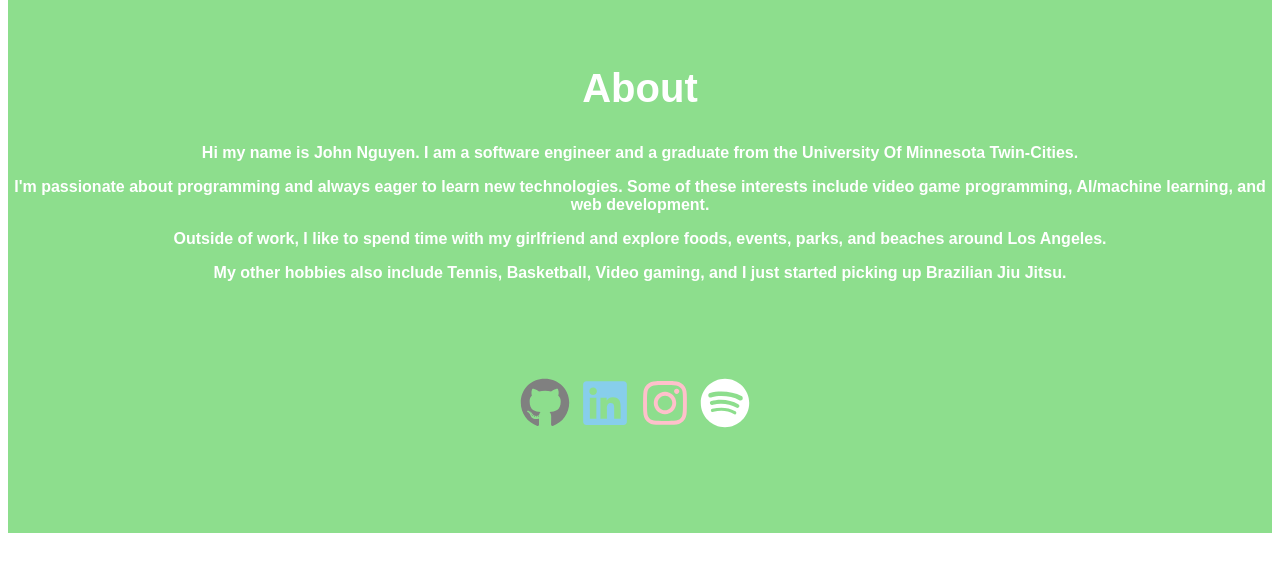
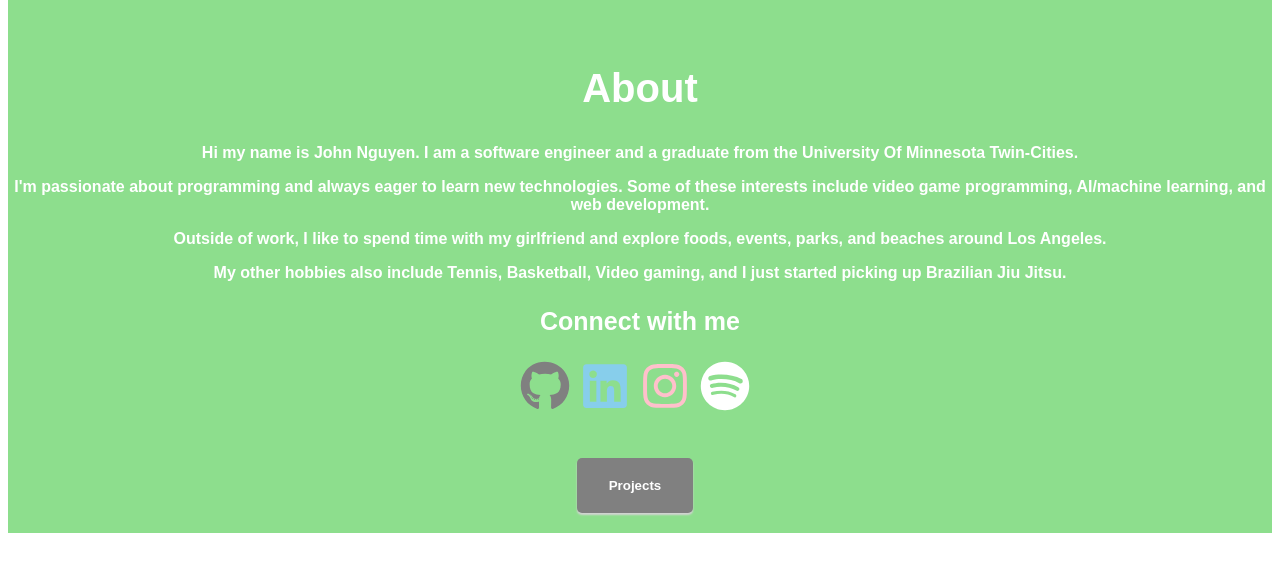
Before and after one commit to johnson82nguyen/React-Main-Portfolio, a React (Create React App) app in the folder react-app/: page / in a window 1280 px wide. Shown: the part 1915-2487 px from the top of the page. Built offline with nearby package versions, Linux system fonts and the light colour scheme.

Commit message:
Added button to about, restructured it a little bit

```diff
--- a/react-app/src/components/About.css
+++ b/react-app/src/components/About.css
@@ -19,8 +19,12 @@
 }
 
 .aboutMeIcons {
-    padding-top: 80px;
     font-size: 50px;
+}
+
+.socials {
+    font-size: 25px;
+    font-weight: bold;
 }
 
  a {
--- a/react-app/src/components/About.js
+++ b/react-app/src/components/About.js
@@ -4,8 +4,31 @@ import { FaGithub } from 'react-icons/fa';
 import { FaLinkedin } from 'react-icons/fa';
 import { FaInstagram } from 'react-icons/fa';
 import { FaSpotify } from 'react-icons/fa';
+import { Link } from 'react-scroll';
+import styled from 'styled-components';
 
 const About = () => {
+
+    const Button = styled.button`
+        background-color: gray;
+        color: white;
+        text-align: center;
+        align-items: center;
+        padding: 20px 32px;
+        border-radius: 5px;
+        margin-top: 35px;
+        border: 0;
+        outline: 0;
+        box-shadow: 0px 2px 2px lightgray;
+        transition: ease background-color 250ms;
+        font-family: sans-serif;
+        font-weight: bold;
+        border-outline: 0px;
+        &:hover {
+            background-color: #696969;
+        }
+    `
+
     return (
         <div className='about' id='about'>
             <div className='container'>
@@ -21,7 +44,7 @@ const About = () => {
                 </div>
             </div>
 
-
+            <h3 className="socials">Connect with me</h3>
             <div className="aboutMeIcons">
             <a href="https://github.com/johnson82nguyen" style={{color: 'gray'}} title="github" target="_blank"><FaGithub/></a>
             <a href="https://www.linkedin.com/in/johnson-nguyen82/" style={{color: 'skyblue'}} target="_blank"><FaLinkedin/></a>
@@ -29,6 +52,13 @@ const About = () => {
             <a href="https://open.spotify.com/user/king.johnson2015" style={{color: 'white'}} target="_blank"><FaSpotify/></a>
 
             </div>
+            <div className="button-container">
+            <Link to="projects" spy={true} offset={-100} smooth={true} duration={500}>
+                <Button>
+                    Projects
+                </Button>
+            </Link>
+        </div>
         </div>
     )
 }
--- a/react-app/src/components/Home.js
+++ b/react-app/src/components/Home.js
@@ -33,6 +33,9 @@ const Home = () => {
             </h1>
             <h3 className="typewriter">
             <Typewriter
+                options={{
+                    loop:true
+                }}
                 onInit={(typewriter) => {
                 typewriter
                 .changeDelay(30)
@@ -56,7 +59,7 @@ const Home = () => {
                 .pauseFor(1000)
                 .deleteAll()
                 .typeString("Welcome to my portfolio!")
-                .pauseFor(1000000)
+                .pauseFor(5000)
                 .start();
             }}
             />
```
